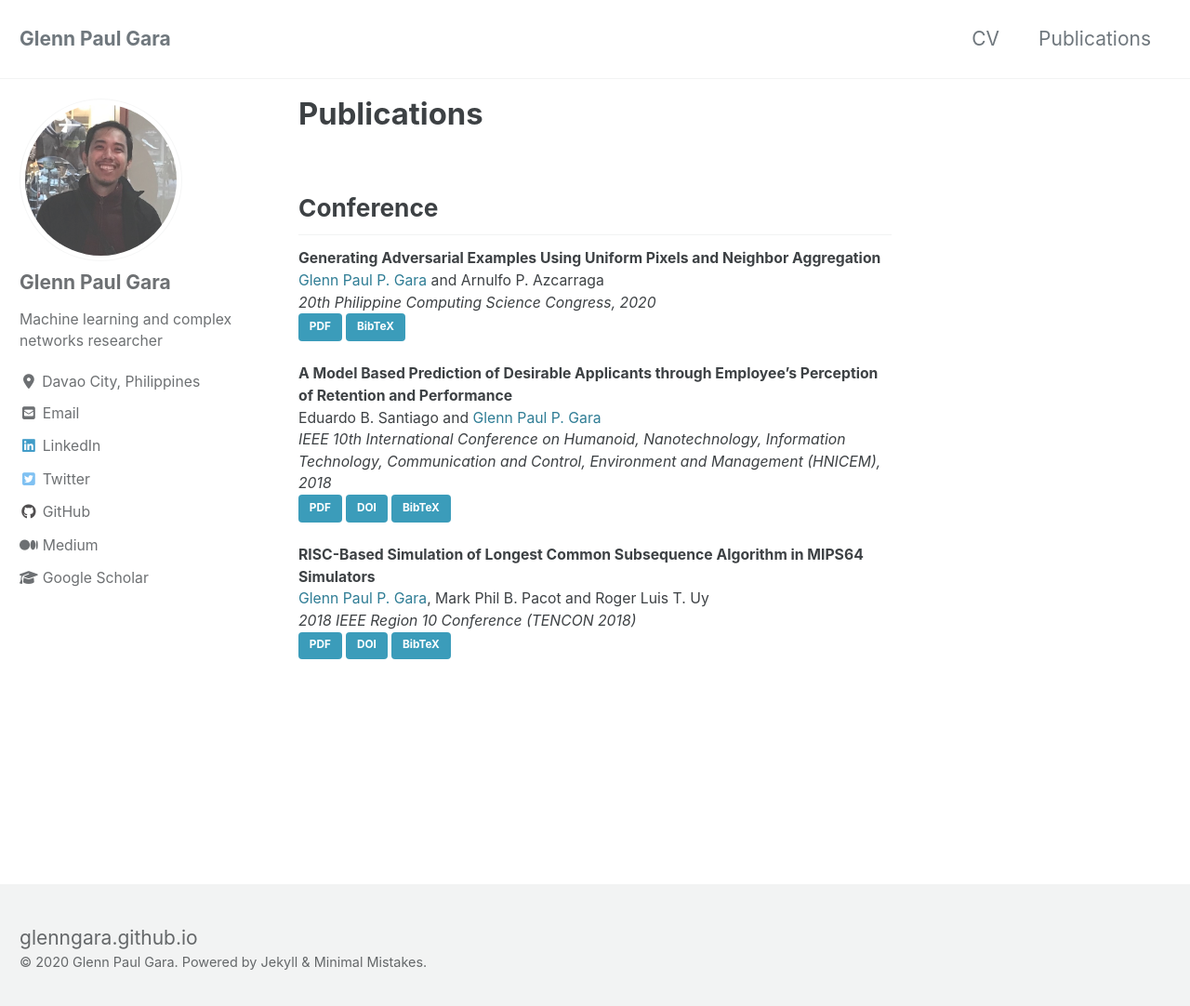
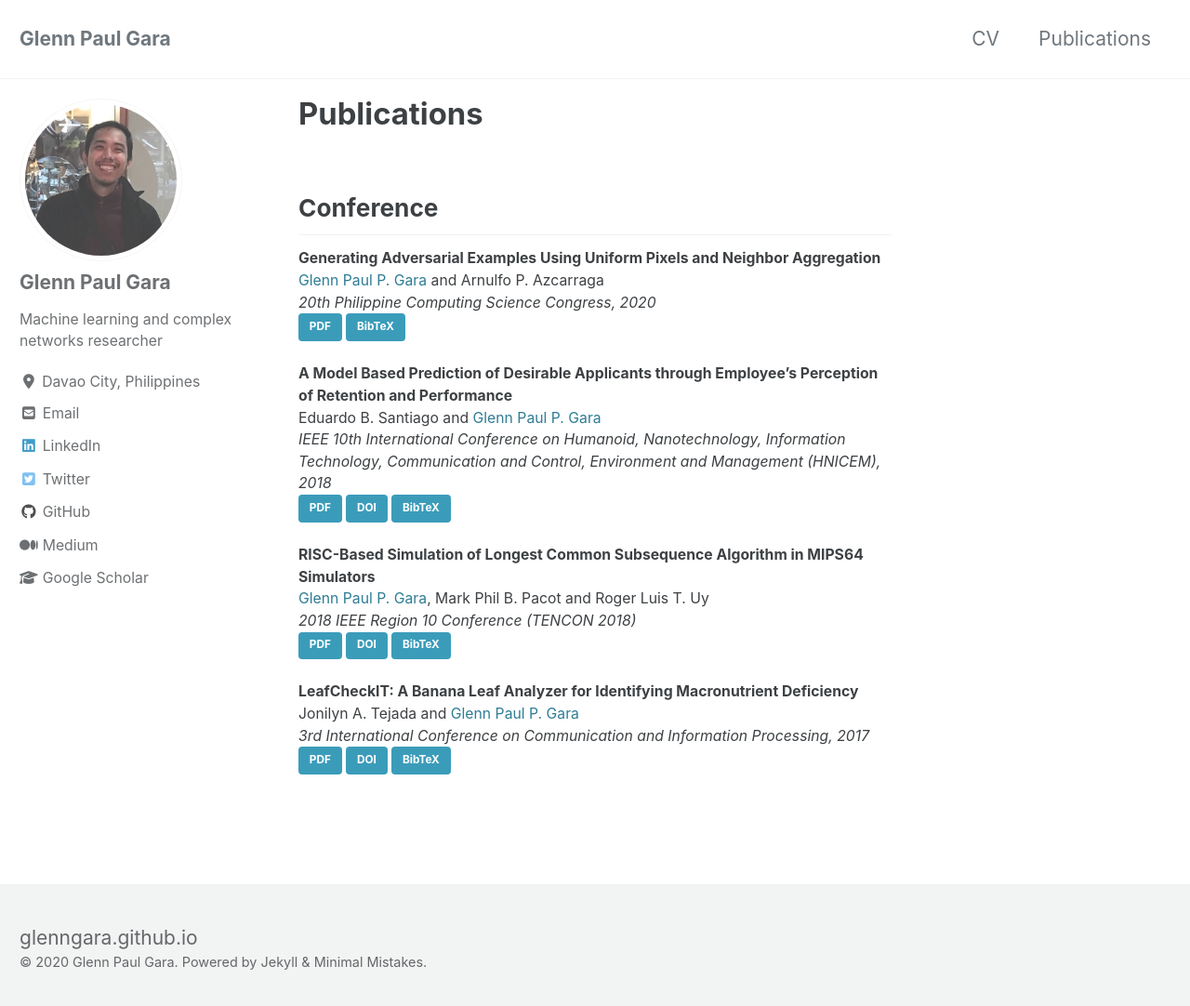
Before and after one commit to glenngara/glenngara.github.io, a Jekyll site: the page built from _pages/publications.md, in a window 1280 px wide and 1088 px high. Shown: the top 1082 px of the window at 93% size. Built offline with Jekyll 4.4.1, drawn with Linux system fonts in a browser that asks for light colours; cached includes are drawn as plain includes; nearby versions of some CDN libraries.

Commit message:
Added publication

```diff
--- a/_pages/publications.md
+++ b/_pages/publications.md
@@ -26,3 +26,10 @@ Eduardo B. Santiago and [Glenn Paul P. Gara](/)
 <a href="/assets/files/publications/gara2018_riscbased.pdf" class="btn btn--info">PDF</a>
 <a href="https://doi.org/10.1109/TENCON.2018.8650369" class="btn btn--info">DOI</a>
 <a href="" class="btn btn--info">BibTeX</a>
+
+**LeafCheckIT: A Banana Leaf Analyzer for Identifying Macronutrient Deficiency**
+Jonilyn A. Tejada and [Glenn Paul P. Gara](/)
+*3rd International Conference on Communication and Information Processing, 2017*
+<a href="/assets/files/publications/tejada2017_leafcheckit.pdf" class="btn btn--info">PDF</a>
+<a href="https://doi.org/10.1145/3162957.3163035" class="btn btn--info">DOI</a>
+<a href="" class="btn btn--info">BibTeX</a>
```
Also changed, not shown: 1 other file.
